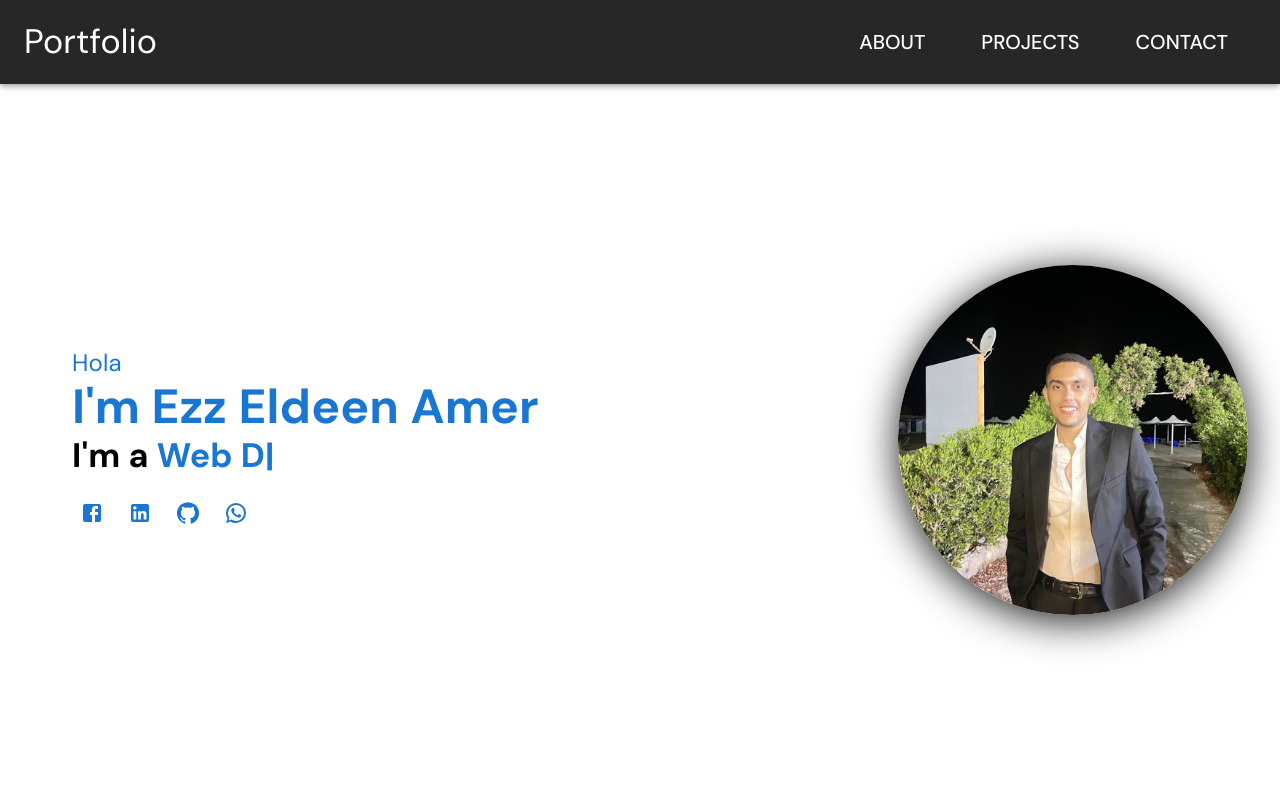
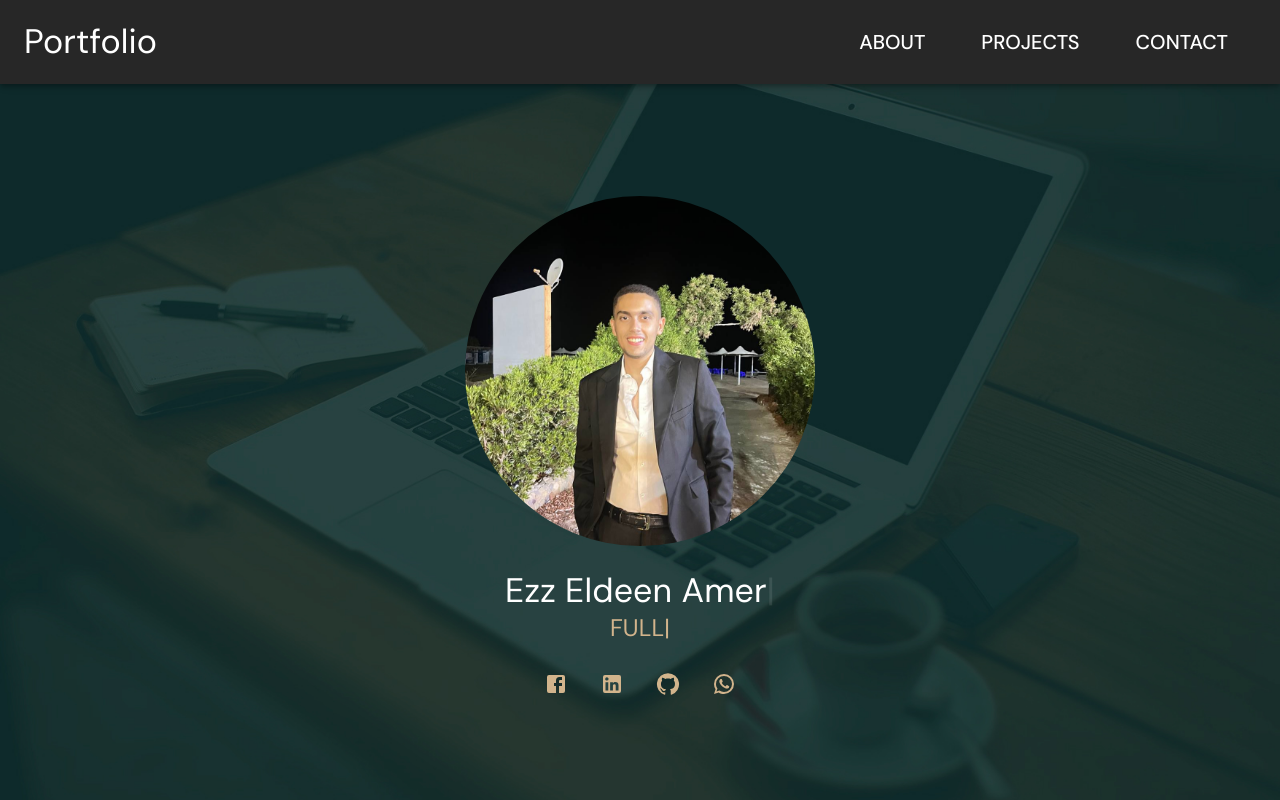
Before and after one commit to ezzbakry/Ezz-Portfolio, a React (Vite) app: page / in a window 1280 px wide. Shown: the top 800 px of the page. Built offline with nearby package versions, Linux system fonts and the light colour scheme.

Commit message:
changing home and some style

```diff
--- a/index.html
+++ b/index.html
@@ -3,7 +3,7 @@
 
 <head>
   <meta charset="UTF-8" />
-  <link rel="icon" type="image/svg+xml" href="/hacker.png" />
+  <link rel="icon" type="image" href="/hacker.png" />
   <link rel="preconnect" href="https://fonts.googleapis.com">
   <link rel="preconnect" href="https://fonts.gstatic.com" crossorigin>
   <link
--- a/src/App.css
+++ b/src/App.css
@@ -50,3 +50,16 @@ html, body {
   max-width: 100vw;
   overflow: hidden;
 }
+.about{
+  background: url('/coffee-apple.jpg') no-repeat center center fixed;
+  -webkit-background-size: cover;
+  -moz-background-size: cover;
+  -o-background-size: cover;
+  background-size: cover;
+  width: 100vw;
+  min-height: 100vh;
+  display: flex;     /* Optional: use flex if you want to center content inside */
+  align-items: center; /* Center content vertically if using flex */
+  justify-content: center;
+
+}
--- a/src/App.jsx
+++ b/src/App.jsx
@@ -1,6 +1,4 @@
 import { useState } from 'react'
-import reactLogo from './assets/react.svg'
-import viteLogo from '/vite.svg'
 import './App.css'
 import Applayout from './Applayout'
 import About from './components/About/About'
--- a/src/components/About/About.jsx
+++ b/src/components/About/About.jsx
@@ -1,73 +1,94 @@
 import * as React from 'react';
-import { Box, Typography, Avatar, IconButton } from '@mui/material';
+import { Box, Typography, Avatar, IconButton, Grid } from '@mui/material';
 import { Facebook, LinkedIn, GitHub, WhatsApp } from '@mui/icons-material';
 import { ThemeProvider } from '@mui/material/styles';
 import DarkTheme from '../../Darktheme';
 import { ReactTyped } from "react-typed";
+import { styled } from "@mui/material/styles";
+const StyledAvatar = styled(Avatar)(({ theme }) => ({
+
+    margin: theme.spacing(3),
+}));
+
+const Title = styled(Typography)({
+    color: "#fff",
+});
+
+const Subtitle = styled(Typography)({
+    color: "tan",
+    textTransform: "uppercase",
+});
+
+const TypedContainer = styled(Box)(({ theme }) => ({
+
+    display: "flex",
+    flexDirection: "column",
+    alignItems: "center",
+    justifyContent: "center",
+    textAlign: "center",
+    width: "100%", // Full width to stay within parent boundaries
+    height: "100%",
+}));
 export default function About() {
+
 
     return (
         <>
-            <ThemeProvider theme={DarkTheme}>
-                <Box
-                    sx={{
-                        display: 'flex',
-                        flexDirection: { xs: 'column', md: 'row' }, // Stack on small screens, row on larger screens
-                        alignItems: 'center',
-                        justifyContent: { xs: 'center', md: 'space-between' },
-                        padding: 4,
-                        height: '100vh',
-                        textAlign: { xs: 'center', md: 'left' }, // Center text on small screens
+            <div className='about'>
+                <Box sx={{
+                    display: "flex",
+                    alignItems: "center",
+                    justifyContent: "center",
+                    height: "100vh", // Full viewport height for this section
+                    width: "100vw", // Full viewport width for this section
+                    overflow: "hidden",
                 }}
                 >
-                    {/* Left Section with Text */}
-                    <Box sx={{ mb: { xs: 4, md: 0 }, marginLeft: "40px" }}> {/* Adds margin on bottom on smaller screens */}
-                        <Typography variant="h5" color="primary">
-                            Hola
-                        </Typography>
-                        <Typography variant="h3" fontWeight="bold" color="primary">
-                            I'm  <span style={{ color: 'primary' }}>Ezz Eldeen Amer</span>
-                        </Typography>
-                        <Typography sx={{ color: 'primary.main' }}  variant="h4" fontWeight="bold">
-                            <span style={{color:"black"}}>I'm a</span> <ReactTyped strings={["Full-Stack Developer","Web Developer"]} typeSpeed={60}
-                                backSpeed={60} loop><span></span></ReactTyped>
-                        </Typography>
-
-                        {/* Social Media Icons */}
+                    <ThemeProvider theme={DarkTheme}>
+                        <TypedContainer>
+                            <Grid container justifyContent="center">
+                                <StyledAvatar sx={{
+                                    width: { xs: 200, md: 350 }, // Smaller on mobile, larger on desktop
+                                    height: { xs: 200, md: 350 },
+                                }} src='/WhatsApp Image 2024-07-11 at 13.58.17_a8efe3b9.jpg' alt="Mahmudul Alam" />
+                            </Grid>
+                            <Title variant="h4">
+                                <ReactTyped strings={["Ezz Eldeen Amer"]} typeSpeed={50} />
+                            </Title>
+                            <Subtitle variant="h5">
+                                <ReactTyped
+                                    strings={[
+                                        "Full-Stack Developer",
+                                        "Web Developer",
+                                    ]}
+                                    typeSpeed={50}
+                                    backSpeed={50}
+                                    loop
+                                />
+                            </Subtitle>
                             <Box sx={{ display: 'flex', gap: 1, mt: 2, justifyContent: { xs: 'center', md: 'flex-start' } }}>
-                            <IconButton color="primary" href="https://www.facebook.com/ezzelden.amer?mibextid=LQQJ4d" target="_blank">
+                                <IconButton sx={{color:"tan"}} size='large' href="https://www.facebook.com/ezzelden.amer?mibextid=LQQJ4d" target="_blank">
                                     <Facebook />
                                 </IconButton>
-                            <IconButton color="primary" href="https://www.linkedin.com/in/ezz-eldeen-amer-b0ba2727b/" target="_blank">
+                                <IconButton sx={{color:"tan"}} size='large' href="https://www.linkedin.com/in/ezz-eldeen-amer-b0ba2727b/" target="_blank">
                                     <LinkedIn />
                                 </IconButton>
-                            <IconButton color="primary" href="https://github.com/ezzbakry" target="_blank">
+                                <IconButton sx={{color:"tan"}} size='large' href="https://github.com/ezzbakry" target="_blank">
                                     <GitHub />
                                 </IconButton>
-                            <IconButton color="primary" href="http://Wa.me/+2001096238797" target="_blank">
+                                <IconButton sx={{color:"tan"}} size='large' href="http://Wa.me/+2001096238797" target="_blank">
                                     <WhatsApp />
                                 </IconButton>
                             </Box>
-                    </Box>
+                        </TypedContainer>
 
-                    <Box sx={{marginLeft:{xs:"50px"}}}>
-                        <Avatar
-                            alt="Ezz"
-                            src="/WhatsApp Image 2024-07-11 at 13.58.17_a8efe3b9.jpg"
-                            sx={{
-                                width: { xs: 250, md: 350 }, // Smaller on mobile, larger on desktop
-                                height: { xs: 250, md: 350 },
-                                marginRight:{xs:"50px",md:"0px"},
-                                boxShadow: "0px 6px 40px rgba(0, 0, 0, 0.9)", // Adds shadow to the avatar
-                                borderRadius: '50%',
-                                justifyContent:"center",
-                                alignItems:"center"
-                            }}
-                        />
-                    </Box>
-                </Box>
+
 
                     </ThemeProvider>
+
+                </Box>
+            </div>
+
 
 
 
--- a/src/components/DetailsinSkills/Details.jsx
+++ b/src/components/DetailsinSkills/Details.jsx
@@ -48,7 +48,7 @@ export default function Details() {
 
                             }}
                             size="large"
-                            href="https://drive.google.com/file/d/1v9hjv2QoUZxdrjMlw_N3LnLpPkno2KO9/view?usp=drive_link"
+                            href="https://drive.google.com/file/d/1TITxJAUEBd6LDgWp9281b2RyaGsNFi07/view?usp=drivesdk"
                             target="_blank"
                             endIcon={<DocumentScannerIcon />}
                             variant="contained"
--- a/src/components/Divider/Divider.jsx
+++ b/src/components/Divider/Divider.jsx
@@ -7,8 +7,8 @@ export default function Divider() {
             <Box
                 sx={{
                     borderTop: '2px solid #cccccc',
-                    marginTop: '70px',
-                    marginBottom: '50px',
+                    marginTop: '50px',
+                    marginBottom: '60px',
 
                 }}
             />
--- a/src/components/Skills/Skills.jsx
+++ b/src/components/Skills/Skills.jsx
@@ -11,8 +11,7 @@ export default function Skills() {
         <>
             <div id='About'>
                 <ThemeProvider theme={DarkTheme}>
-                    <Divider></Divider>
-                    <Box sx={{ display: "flex" }}>
+                    <Box sx={{ display: "flex",marginTop:"30px" }}>
                         <Typography variant='h4' sx={{ margin: "auto", fontWeight: "bold", color: "primary.main" }}>About Me</Typography>
                     </Box>
                     <Box sx={{ display: "flex", flexGrow: 1, marginTop: "30px" }}>
--- a/src/components/TechnicalSkills/TechnicalSkills.jsx
+++ b/src/components/TechnicalSkills/TechnicalSkills.jsx
@@ -21,7 +21,7 @@ export default function Technical() {
                         <Typography variant="h5" sx={{ fontWeight: "bold", color: "#1976d2", marginBottom: "50px" }}>
                             <ReactTyped strings={["Web Techniques"]} typeSpeed={70}
                                 backSpeed={70} loop>
-                                <span>Web Techniques</span>
+                                <span></span>
                             </ReactTyped>
                         </Typography>
                         <span style={{ fontWeight: 'bold' }}><TechniquesGrid /></span>
@@ -29,7 +29,7 @@ export default function Technical() {
                     <Box sx={{ flex: 1, justifyContent: "center", textAlign: 'center' }}>
 
                         <Typography variant="h5" sx={{ fontWeight: "bold", color: "#1976d2", marginBottom: "50px" }}><ReactTyped strings={["Programming Languages"]} typeSpeed={50}
-                            backSpeed={50} loop ><span>Programming Languages</span></ReactTyped></Typography>
+                            backSpeed={50} loop ><span></span></ReactTyped></Typography>
 
                         <span style={{ fontWeight: 'bold' }}>
                             <LanguageGrid />
```
Also changed, not shown: public/coffee-apple.jpg (added). Lines whose indentation alone changed are shown as unchanged.
